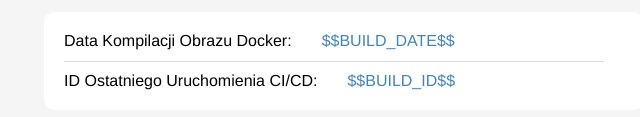
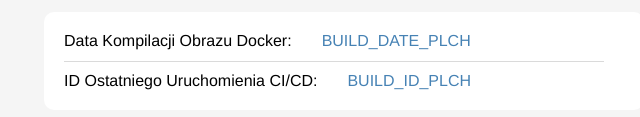
Before and after one commit to DaphCoOk/junior-devops-site, a plain HTML site: page index.html in a window 1280 px wide. Shown: the part 835-952 px from the top of the page, 296-936 px from the left. Drawn offline with Linux system fonts and the light colour scheme.

Commit message:
feat: Dokerfile fix

```diff
--- a/index.html
+++ b/index.html
@@ -44,11 +44,11 @@
         <ul class="links__container">
           <li class="links__link">
             <p class="links__title">Data Kompilacji Obrazu Docker:</p>
-            <a class="linsk__link" >$$BUILD_DATE$$</a>
+            <a class="linsk__link" >BUILD_DATE_PLCH</a>
           </li>
           <li class="links__link">
             <p class="links__title">ID Ostatniego Uruchomienia CI/CD:</p>
-            <a class="linsk__link" >$$BUILD_ID$$</a>
+            <a class="linsk__link" >BUILD_ID_PLCH</a>
           </li>
         </ul>
       </section>
```
Also changed, not shown: 1 other file.
